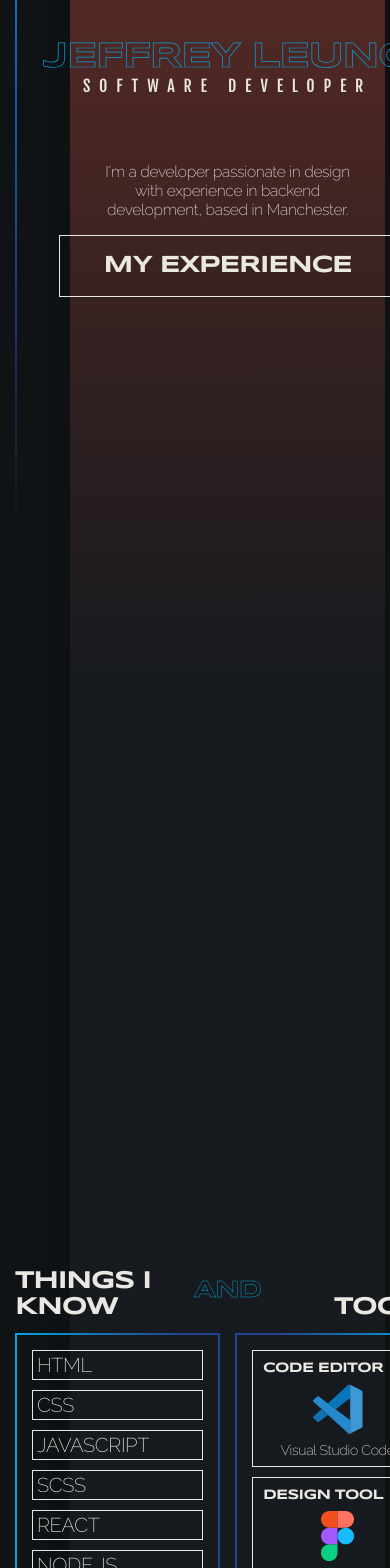
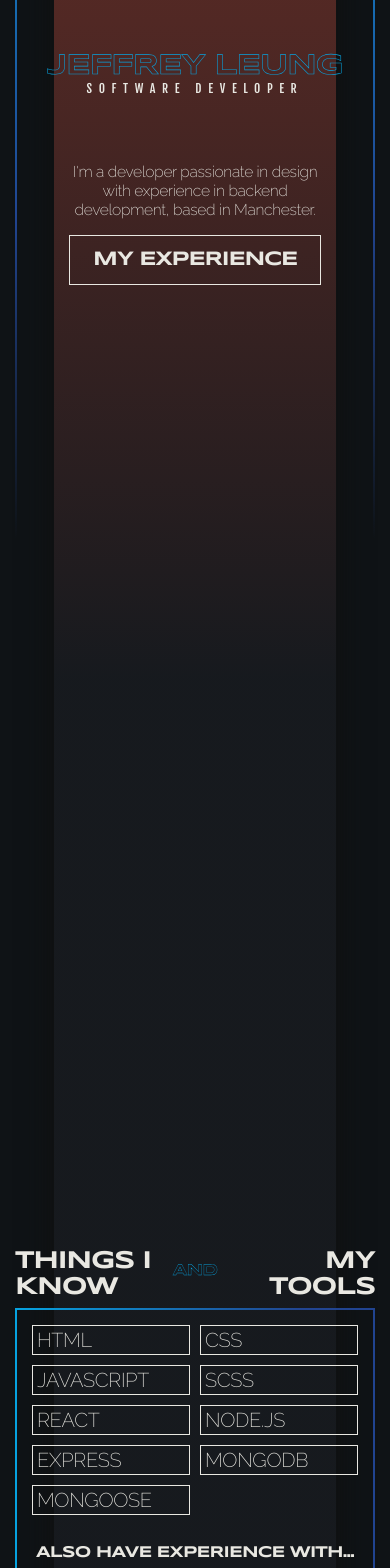
Before and after one commit to jef1993/web-portfolio, a React (Create React App) app: page / in a window 390 px wide. Shown: the part 432-2000 px from the top of the page. Built offline with nearby package versions, Linux system fonts and the light colour scheme.

Commit message:
responsive moblie

```diff
--- a/src/App.css
+++ b/src/App.css
@@ -49,7 +49,7 @@ br {
 @media screen and (max-width: 900px) {
   .main {
     padding: 0 0;
-    grid-template-columns: minmax(0, 1fr) minmax(4rem, 9rem) repeat(6, minmax(4rem, 9rem)) minmax(4rem, 9rem) minmax(0, 1fr);
+    grid-template-columns: minmax(0, 1fr) minmax(2rem, 9rem) repeat(6, minmax(3rem, 9rem)) minmax(2rem, 9rem) minmax(0, 1fr);
   }
 }
 @media screen and (max-width: 600px) {
@@ -110,11 +110,15 @@ nav {
   transition: all 0.2s;
   margin: 0;
   padding: 0;
-  display: table;
 }
 .btn-next:hover .btn-next__link, .btn-next:focus .btn-next__link {
-  width: min(max(36rem, 40vw), 41rem);
+  width: 42rem;
   background-color: rgba(15, 19, 22, 0.6);
+}
+@media screen and (max-width: 600px) {
+  .btn-next:hover .btn-next__link, .btn-next:focus .btn-next__link {
+    width: 32rem;
+  }
 }
 .btn-next:hover .btn-next__link > *::after, .btn-next:focus .btn-next__link > *::after {
   width: 100%;
@@ -136,7 +140,7 @@ nav {
   color: #e9e8e2;
   background-color: rgba(15, 19, 22, 0);
   height: 6rem;
-  width: min(max(33.5rem, 36vw), 38rem);
+  width: 35rem;
   display: flex;
   flex-direction: row;
   align-items: center;
@@ -146,8 +150,20 @@ nav {
   transition: all 0.2s;
   text-decoration: none;
 }
+@media screen and (max-width: 600px) {
+  .btn-next__link {
+    height: 4.8rem;
+    width: 25rem;
+  }
+}
 .btn-next__text {
   position: relative;
+  font-size: 2.4rem;
+}
+@media screen and (max-width: 600px) {
+  .btn-next__text {
+    font-size: 2rem;
+  }
 }
 .btn-next__text::after {
   content: "";
@@ -253,7 +269,8 @@ nav {
 }
 @media screen and (max-width: 900px) {
   .nav__title {
-    font-size: min(max(1.4rem, 2vw), 1.8rem);
+    font-size: min(max(1.2rem, 2vw), 1.8rem);
+    padding: 0 0.5rem;
   }
 }
 
@@ -265,6 +282,12 @@ nav {
   top: 1.7rem;
   right: 1.7rem;
   z-index: 20;
+}
+@media screen and (max-width: 600px) {
+  .nav-side {
+    width: 4rem;
+    height: 4rem;
+  }
 }
 .nav-side__input {
   display: none;
@@ -304,6 +327,12 @@ nav {
   background: #e9e8e2;
   transition: all 0.3s;
 }
+@media screen and (max-width: 600px) {
+  .nav-side__label > span {
+    height: 0.3rem;
+    width: 2.5rem;
+  }
+}
 .nav-side__label > span::before, .nav-side__label > span::after {
   position: absolute;
   height: inherit;
@@ -312,12 +341,28 @@ nav {
   content: "";
   transition: all 0.3s;
 }
+@media screen and (max-width: 600px) {
+  .nav-side__label > span::before, .nav-side__label > span::after {
+    height: 0.3rem;
+    width: 2.5rem;
+  }
+}
 .nav-side__label > span::before {
   top: -1rem;
+}
+@media screen and (max-width: 600px) {
+  .nav-side__label > span::before {
+    top: -0.8rem;
+  }
 }
 .nav-side__label > span::after {
   top: 1rem;
   left: 0;
+}
+@media screen and (max-width: 600px) {
+  .nav-side__label > span::after {
+    top: 0.8rem;
+  }
 }
 .nav-side__list {
   padding: 4rem 1.6rem;
@@ -390,12 +435,12 @@ nav {
 }
 @media screen and (max-width: 1200px) {
   .about__name {
-    font-size: max(3.6rem, min(7.4vw, 8.2rem));
+    font-size: max(2.8rem, min(7.4vw, 8.2rem));
   }
 }
 .about__job {
   margin: 0 0 5rem 0;
-  font-size: max(1.6rem, min(2.8vw, 3.2rem));
+  font-size: max(1.2rem, min(2.8vw, 3.2rem));
 }
 .about__content {
   width: 40rem;
@@ -413,7 +458,15 @@ nav {
   display: grid;
   grid-template-columns: repeat(2, minmax(20rem, 53rem));
   grid-template-rows: auto auto 1fr;
+  grid-auto-flow: row;
   gap: 0 1.5rem;
+  position: relative;
+}
+@media screen and (max-width: 600px) {
+  .exp {
+    grid-template-columns: 1fr;
+    grid-template-rows: repeat(3, auto) 1fr;
+  }
 }
 .exp__title-box {
   grid-area: 1/1/span 1/-1;
@@ -423,27 +476,22 @@ nav {
   align-self: flex-end;
   margin: 8rem 0 2rem 0;
 }
+@media screen and (max-width: 600px) {
+  .exp__title-box {
+    margin: 6rem 0 1.5rem 0;
+  }
+}
 .exp__title {
-  font-size: 6.4rem;
+  font-size: min(max(2.4rem, 6.4vw), 6.4rem);
   margin: 0;
   width: 5.5em;
   height: 2ch;
-}
-@media screen and (max-width: 1200px) {
-  .exp__title {
-    font-size: max(3.6rem, 4.8vw);
-  }
-}
-@media screen and (max-width: 600px) {
-  .exp__title {
-    font-size: min(3.6rem, 6.4vw);
-  }
 }
 .exp__title--2 {
   text-align: right;
 }
 .exp__and {
-  font-size: 4.8rem;
+  font-size: min(max(1.6rem, 3.6vw), 3.6rem);
   color: transparent;
 }
 @supports (-webkit-text-stroke: 0.02em #06a3e0) {
@@ -454,16 +502,6 @@ nav {
 @supports not (-webkit-text-stroke: 0.02em #06a3e0) {
   .exp__and {
     color: #06a3e0;
-  }
-}
-@media screen and (max-width: 1200px) {
-  .exp__and {
-    font-size: 3.6vw;
-  }
-}
-@media screen and (max-width: 900px) {
-  .exp__and {
-    font-size: 2.4rem;
   }
 }
 .exp__container {
@@ -484,6 +522,13 @@ nav {
   display: grid;
   grid-template-rows: auto 1fr;
 }
+@media screen and (max-width: 600px) {
+  .skills {
+    grid-column: 1/-1;
+    grid-row: 2/span 1;
+    margin-bottom: 1rem;
+  }
+}
 .skills__list {
   list-style: none;
   padding: 0;
@@ -495,11 +540,6 @@ nav {
 @media screen and (max-width: 900px) {
   .skills__list {
     grid-template-columns: 1fr 1fr;
-  }
-}
-@media screen and (max-width: 600px) {
-  .skills__list {
-    grid-template-columns: 1fr;
   }
 }
 .skills__item {
@@ -534,6 +574,12 @@ nav {
   grid-column: 2/span 1;
   border-image: linear-gradient(to left, #06a3e0 0%, rgba(35, 74, 158, 0.9) 80%) 1;
 }
+@media screen and (max-width: 600px) {
+  .tools {
+    grid-column: 1/-1;
+    grid-row: 3/span 1;
+  }
+}
 .tools__list {
   padding: 0;
   display: grid;
@@ -548,7 +594,7 @@ nav {
 }
 @media screen and (max-width: 600px) {
   .tools__list {
-    grid-template-columns: 1fr;
+    grid-template-columns: repeat(auto-fit, minmax(13rem, 1fr));
   }
 }
 
@@ -563,14 +609,17 @@ nav {
 }
 @media screen and (max-width: 1200px) {
   .tool {
-    height: 18vw;
-    min-height: 16rem;
+    height: max(16rem, 18vw);
   }
 }
 @media screen and (max-width: 900px) {
   .tool {
     height: auto;
-    min-height: auto;
+  }
+}
+@media screen and (max-width: 600px) {
+  .tool {
+    height: max(14rem, 16vw);
   }
 }
 .tool__title {
@@ -592,6 +641,7 @@ nav {
 }
 @media screen and (max-width: 600px) {
   .tool__title {
+    font-size: 1.2rem;
     height: 1ch;
     width: auto;
   }
@@ -603,7 +653,7 @@ nav {
 }
 @media screen and (max-width: 600px) {
   .tool__img {
-    height: 5rem;
+    height: 4.5rem;
   }
 }
 .tool__name {
@@ -661,6 +711,12 @@ nav {
   background-clip: text;
   background-position: center;
   color: transparent;
+}
+
+@media screen and (max-width: 600px) {
+  #exp__next {
+    grid-area: 4/1/-1/-1;
+  }
 }
 
 .projects {
@@ -743,6 +799,11 @@ nav {
     grid-template-columns: 9rem repeat(6, minmax(2rem, 9rem)) minmax(4rem, 9rem);
   }
 }
+@media screen and (max-width: 900px) {
+  .projects__container {
+    grid-template-columns: minmax(4rem, 9rem) repeat(6, minmax(2rem, 9rem));
+  }
+}
 .projects__frame {
   grid-area: 1/1/-1/-1;
   border: 0.2rem solid transparent;
@@ -755,6 +816,16 @@ nav {
   margin: 0;
   padding: 1.5rem;
   list-style: none;
+  display: flex;
+  flex-direction: column;
+  flex-wrap: wrap;
+  gap: 1rem;
+}
+@media screen and (max-width: 600px) {
+  .projects__tech {
+    grid-area: 2/1/span 1/-1;
+    margin: 0 1.5rem;
+  }
 }
 .projects__tech-item {
   border: 0.1rem solid #e9e8e2;
@@ -762,9 +833,8 @@ nav {
   padding: 0.1em 0.2em;
   font-size: 2rem;
   overflow-x: hidden;
-}
-.projects__tech-item:not(:last-child) {
-  margin-bottom: 1rem;
+  margin: 0;
+  flex-shrink: 50%;
 }
 @media screen and (max-width: 900px) {
   .projects__tech-item {
@@ -774,9 +844,6 @@ nav {
 @media screen and (max-width: 600px) {
   .projects__tech-item {
     font-size: 1.4rem;
-  }
-  .projects__tech-item:not(:last-child) {
-    margin-bottom: 0.5rem;
   }
 }
 .projects__preview {
@@ -789,7 +856,8 @@ nav {
 }
 @media screen and (max-width: 600px) {
   .projects__preview {
-    grid-area: 1/3/span 1/-1;
+    grid-area: 1/1/span 1/-1;
+    margin: 0 1.5rem;
   }
 }
 .projects__img {
@@ -847,8 +915,8 @@ nav {
 }
 @media screen and (max-width: 600px) {
   .projects__btns {
-    grid-area: 2/1/-1/-1;
-    margin-left: 1.5rem;
+    margin: 0;
+    grid-area: 3/1/-1/-1;
   }
 }
 .projects__btn {
@@ -865,6 +933,11 @@ nav {
   justify-content: flex-end;
   align-items: flex-start;
   transition: all 0.2s;
+}
+@media screen and (max-width: 600px) {
+  .projects__btn {
+    min-height: 5rem;
+  }
 }
 .projects__btn:hover {
   border-color: #e9e8e2;
@@ -888,6 +961,12 @@ nav {
 @media screen and (max-width: 900px) {
   .projects__btn-text {
     font-size: 1.6rem;
+  }
+}
+@media screen and (max-width: 600px) {
+  .projects__btn-text {
+    font-size: 1.4rem;
+    margin: 0 0.8rem 0.8rem 0.8rem;
   }
 }
 .projects__btn-text::after {
@@ -935,7 +1014,7 @@ nav {
 
 .contact {
   z-index: -5;
-  height: 100vh;
+  height: 85vh;
   min-height: 36rem;
   width: 100%;
   font-size: 20rem;
@@ -964,7 +1043,7 @@ nav {
   }
 }
 .contact__header {
-  font-size: 6.4rem;
+  font-size: min(max(4.2rem, 7.2vw), 6.4rem);
   grid-area: 2/2/span 2/-1;
   display: flex;
   flex-direction: column;
@@ -983,9 +1062,15 @@ nav {
     grid-area: 4/4/span 2/span 6;
   }
 }
+@media screen and (max-width: 600px) {
+  .contact__container {
+    grid-area: 4/2/span 2/span 6;
+  }
+}
 .contact__content {
   text-align: left;
   margin: 0;
+  font-size: min(max(1.6rem, 2.4vw), 2.4rem);
 }
 .contact__btns {
   font-size: 2rem;
@@ -1026,7 +1111,7 @@ nav {
 }
 
 .footer {
-  height: max(12rem, 15vh);
+  height: max(10rem, 14vh);
   font-size: 1.6rem;
   background-color: #0f1316;
   padding-top: 1.5rem;
@@ -1056,14 +1141,15 @@ nav {
 .footer__container {
   display: flex;
   justify-content: space-between;
+  align-items: flex-end;
+  gap: 1rem;
+  padding: 0 1.5rem 1.5rem 1.5rem;
 }
 .footer__copyright {
   margin: 0;
-  padding: 1.5rem;
 }
 .footer__email {
   margin: 0;
-  padding: 1.5rem;
 }
 
 /*# sourceMappingURL=App.css.map */
--- a/src/components/BtnNext.js
+++ b/src/components/BtnNext.js
@@ -1,6 +1,6 @@
 function BtnNext(props) {
   return (
-    <button className="btn-next">
+    <button id={props.id} className={`btn-next`}>
       <a className="font-wide btn-next__link" href={props.toSection}>
         <div className="btn-next__text">{props.text}</div>
         <div className="btn-next__arrow"></div>
--- a/src/sass/base/_base.scss
+++ b/src/sass/base/_base.scss
@@ -56,8 +56,8 @@ br {
   @media screen and (max-width: 900px) {
     padding: 0 0;
     grid-template-columns:
-      minmax(0, 1fr) minmax(4rem, 9rem) repeat(6, minmax(4rem, 9rem)) minmax(
-        4rem,
+      minmax(0, 1fr) minmax(2rem, 9rem) repeat(6, minmax(3rem, 9rem)) minmax(
+        2rem,
         9rem
       )
       minmax(0, 1fr);
--- a/src/sass/components/_components.scss
+++ b/src/sass/components/_components.scss
@@ -4,13 +4,17 @@
   transition: all 0.2s;
   margin: 0;
   padding: 0;
-  display: table;
+  // display: table;
 
   &:hover,
   &:focus {
     & .btn-next__link {
-      width: min(max(36rem, 40vw), 41rem);
+      width: 42rem;
       background-color: rgba($color-black, 0.6);
+
+      @media screen and (max-width: 600px) {
+        width: 32rem;
+      }
 
       & > *::after {
         width: 100%;
@@ -41,16 +45,26 @@
     color: $color-white;
     background-color: rgba($color-black, 0);
     height: 6rem;
-    width: min(max(33.5rem, 36vw), 38rem);
+    width: 35rem;
     @include flexCenter(row);
     border: 0.1rem solid;
     position: relative;
     transition: all 0.2s;
     text-decoration: none;
+
+    @media screen and (max-width: 600px) {
+      height: 4.8rem;
+      width: 25rem;
+    }
   }
 
   &__text {
     position: relative;
+    font-size: 2.4rem;
+
+    @media screen and (max-width: 600px) {
+      font-size: 2rem;
+    }
     &::after {
       content: "";
       position: absolute;
--- a/src/sass/sections/_about.scss
+++ b/src/sass/sections/_about.scss
@@ -28,7 +28,7 @@
     margin: 0;
 
     @media screen and (max-width: 1200px) {
-      font-size: max(3.6rem, min(7.4vw, 8.2rem));
+      font-size: max(2.8rem, min(7.4vw, 8.2rem));
     }
 
     // @media screen and (max-width: 900px) {
@@ -41,7 +41,7 @@
 
   &__job {
     margin: 0 0 5rem 0;
-    font-size: max(1.6rem, min(2.8vw, 3.2rem));
+    font-size: max(1.2rem, min(2.8vw, 3.2rem));
   }
 
   &__content {
--- a/src/sass/sections/_contact.scss
+++ b/src/sass/sections/_contact.scss
@@ -1,6 +1,6 @@
 .contact {
   z-index: -5;
-  height: 100vh;
+  height: 85vh;
   min-height: 36rem;
   width: 100%;
   font-size: 20rem;
@@ -31,7 +31,7 @@
   }
 
   &__header {
-    font-size: 6.4rem;
+    font-size: min(max(4.2rem, 7.2vw), 6.4rem);
     grid-area: 2/2 / span 2 / -1;
     display: flex;
     flex-direction: column;
@@ -49,11 +49,17 @@
     @media screen and (max-width: 1200px) {
       grid-area: 4/4 / span 2 / span 6;
     }
+
+    @media screen and (max-width: 600px) {
+      grid-area: 4/2 / span 2 / span 6;
+    }
   }
 
   &__content {
     text-align: left;
     margin: 0;
+
+    font-size: min(max(1.6rem, 2.4vw), 2.4rem);
   }
 
   &__btns {
--- a/src/sass/sections/_exp.scss
+++ b/src/sass/sections/_exp.scss
@@ -4,7 +4,15 @@
   display: grid;
   grid-template-columns: repeat(2, minmax(20rem, 53rem));
   grid-template-rows: auto auto 1fr;
+  grid-auto-flow: row;
   gap: 0 1.5rem;
+  position: relative;
+
+  @media screen and(max-width: 600px) {
+    grid-template-columns: 1fr;
+
+    grid-template-rows: repeat(3, auto) 1fr;
+  }
 
   &__title-box {
     grid-area: 1/1 / span 1/-1;
@@ -13,20 +21,17 @@
     align-items: center;
     align-self: flex-end;
     margin: 8rem 0 2rem 0;
+
+    @media screen and (max-width: 600px) {
+      margin: 6rem 0 1.5rem 0;
+    }
   }
 
   &__title {
-    font-size: 6.4rem;
+    font-size: min(max(2.4rem, 6.4vw), 6.4rem);
     margin: 0;
     width: 5.5em;
     height: 2ch;
-    @media screen and (max-width: 1200px) {
-      font-size: max(3.6rem, 4.8vw);
-    }
-
-    @media screen and (max-width: 600px) {
-      font-size: min(3.6rem, 6.4vw);
-    }
 
     &--2 {
       text-align: right;
@@ -34,16 +39,8 @@
   }
 
   &__and {
-    font-size: 4.8rem;
+    font-size: min(max(1.6rem, 3.6vw), 3.6rem);
     @include font-hollow;
-
-    @media screen and (max-width: 1200px) {
-      font-size: 3.6vw;
-    }
-
-    @media screen and (max-width: 900px) {
-      font-size: 2.4rem;
-    }
   }
 
   &__container {
@@ -70,6 +67,12 @@
     1;
   display: grid;
   grid-template-rows: auto 1fr;
+
+  @media screen and(max-width: 600px) {
+    grid-column: 1 / -1;
+    grid-row: 2 / span 1;
+    margin-bottom: 1rem;
+  }
   &__list {
     list-style: none;
     padding: 0;
@@ -80,10 +83,6 @@
 
     @media screen and (max-width: 900px) {
       grid-template-columns: 1fr 1fr;
-    }
-
-    @media screen and (max-width: 600px) {
-      grid-template-columns: 1fr;
     }
   }
 
@@ -126,6 +125,11 @@
     )
     1;
 
+  @media screen and(max-width: 600px) {
+    grid-column: 1 / -1;
+    grid-row: 3 / span 1;
+  }
+
   &__list {
     padding: 0;
     display: grid;
@@ -133,16 +137,12 @@
     gap: 1rem;
     margin: 1.5rem;
 
-    // @media screen and (max-width: 900px) {
-    //   grid-template-columns: repeat(auto-fit, minmax(10rem, 1fr));
-    // }
-
     @media screen and (max-width: 900px) {
       grid-template-columns: 1fr 1fr;
     }
 
     @media screen and (max-width: 600px) {
-      grid-template-columns: 1fr;
+      grid-template-columns: repeat(auto-fit, minmax(13rem, 1fr));
     }
   }
 }
@@ -158,17 +158,16 @@
   height: 20rem;
 
   @media screen and (max-width: 1200px) {
-    height: 18vw;
-    min-height: 16rem;
+    height: max(16rem, 18vw);
   }
-
-  // @media screen and (max-width: 900px) {
-  //   height: 16rem;
-  // }
 
   @media screen and (max-width: 900px) {
     height: auto;
-    min-height: auto;
+  }
+
+  @media screen and (max-width: 600px) {
+    height: max(14rem, 16vw);
+    // height: max(16rem, 18vw);
   }
 
   &__title {
@@ -187,6 +186,7 @@
     }
 
     @media screen and (max-width: 600px) {
+      font-size: 1.2rem;
       height: 1ch;
       width: auto;
     }
@@ -198,7 +198,7 @@
     }
 
     @media screen and (max-width: 600px) {
-      height: 5rem;
+      height: 4.5rem;
     }
   }
 
@@ -261,3 +261,9 @@
     color: transparent;
   }
 }
+
+#exp__next {
+  @media screen and (max-width: 600px) {
+    grid-area: 4/1/-1/-1;
+  }
+}
--- a/src/sections/Experience.js
+++ b/src/sections/Experience.js
@@ -70,7 +70,7 @@ function Experience() {
           <Tool type="scrum" src={trello} name="Trello" />
         </ul>
       </div>
-      <BtnNext toSection="#projects" text="My projects" />
+      <BtnNext id="exp__next" toSection="#projects" text="My projects" />
     </section>
   );
 }
```
Also changed, not shown: src/sass/sections/_footer.scss (+4 -4 lines), src/sass/sections/_nav.scss (+25 -1 lines), src/sass/sections/_projects.scss (+29 -16 lines), 1 other file (tests, documents, lock files or other folders).
